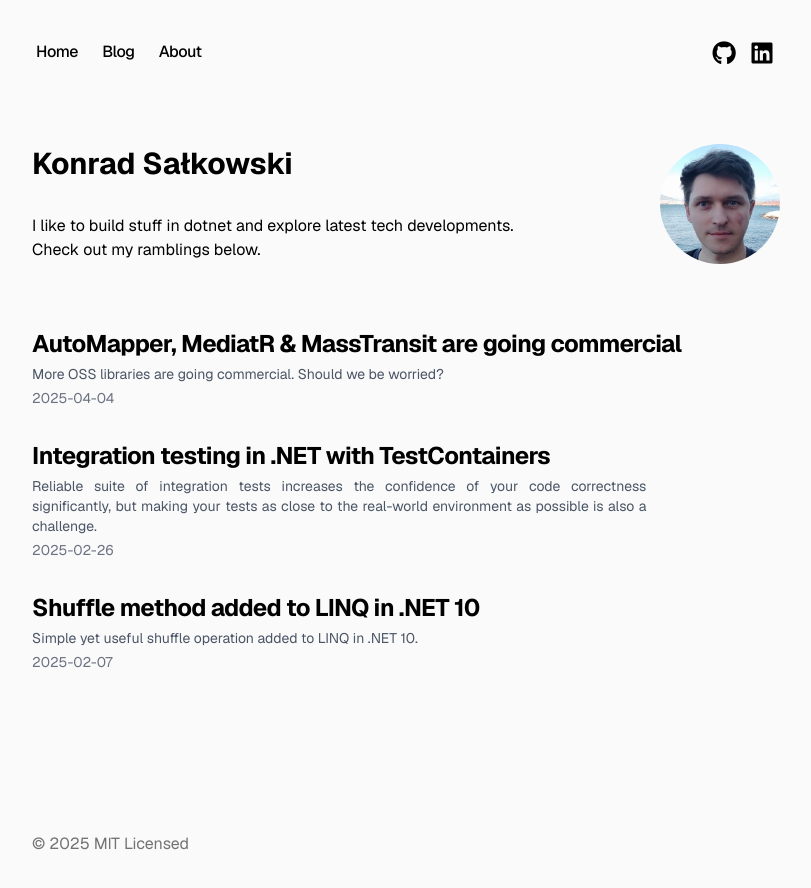
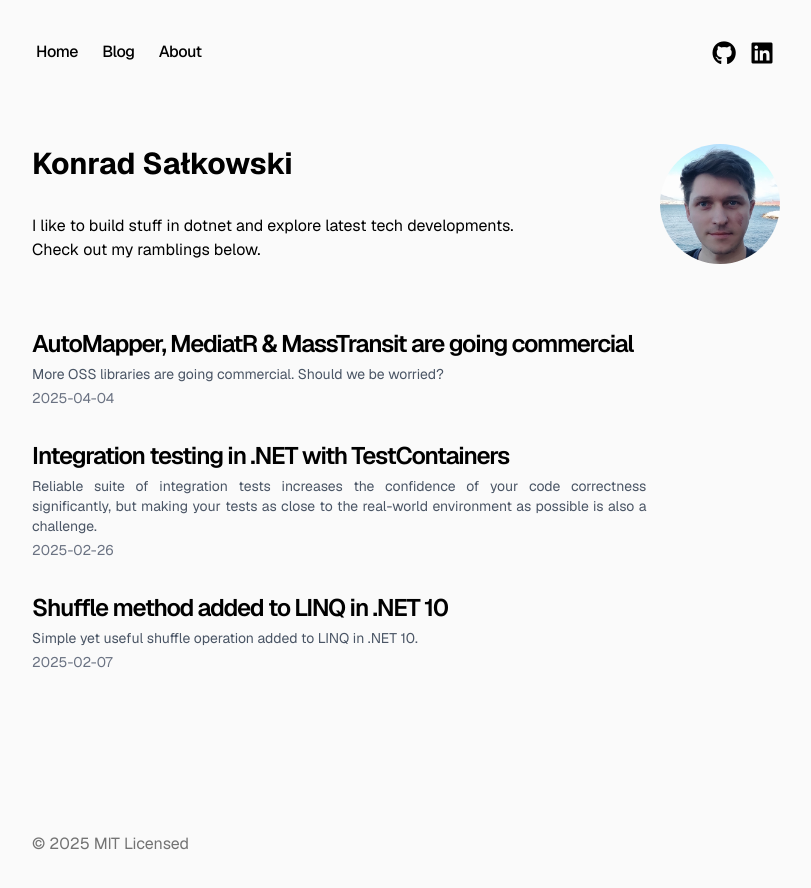
Before and after one commit to ksalk/ksalk.github.io, a Next.js app: page / in a window 1280 px wide. Shown: the top 888 px of the page, without its empty margins (224-1035 px from the left). Built offline with nearby package versions, Linux system fonts and the light colour scheme.

Commit message:
Change blog title styling

```diff
--- a/app/global.css
+++ b/app/global.css
@@ -89,7 +89,7 @@ html {
 }
 
 .blog-list-title {
-  @apply tracking-tight text-2xl font-bold mb-1;
+  @apply tracking-tighter text-2xl font-semibold mb-1;
 }
 
 .blog-list-title:hover {
```
